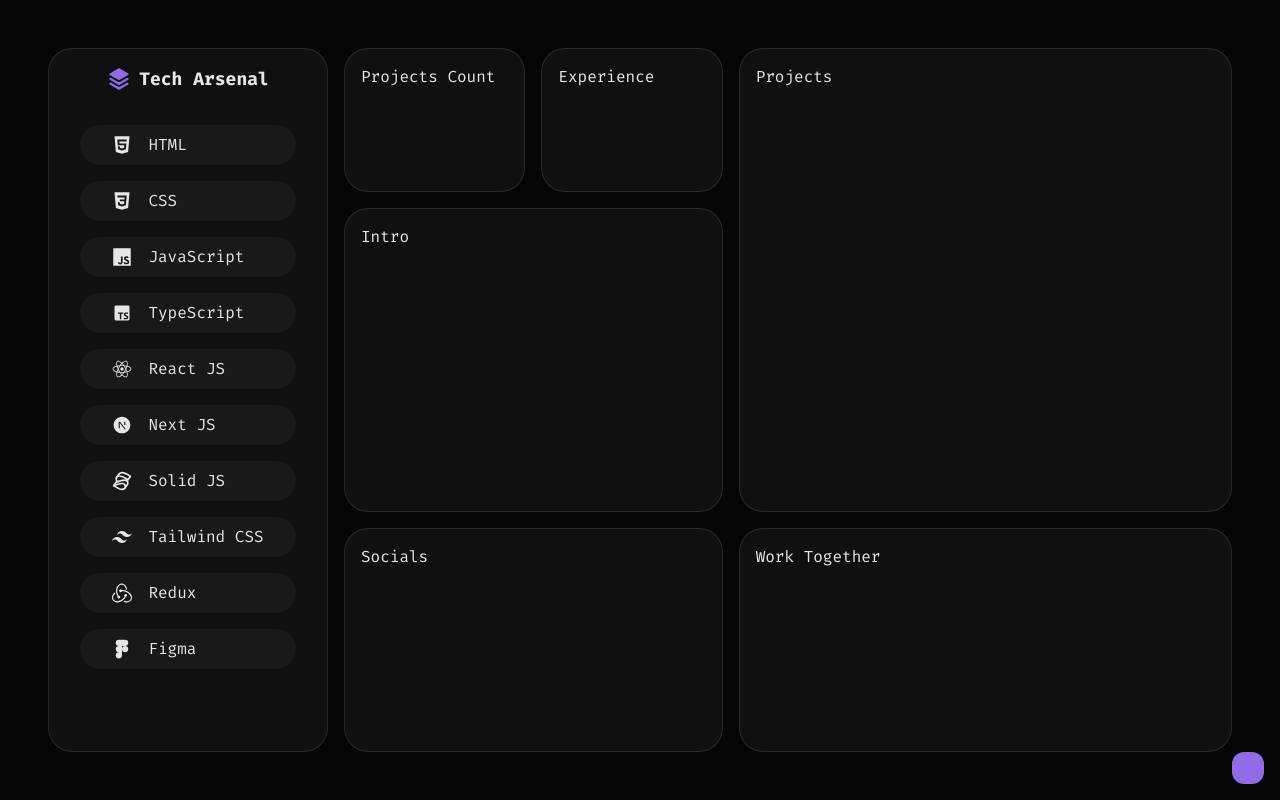
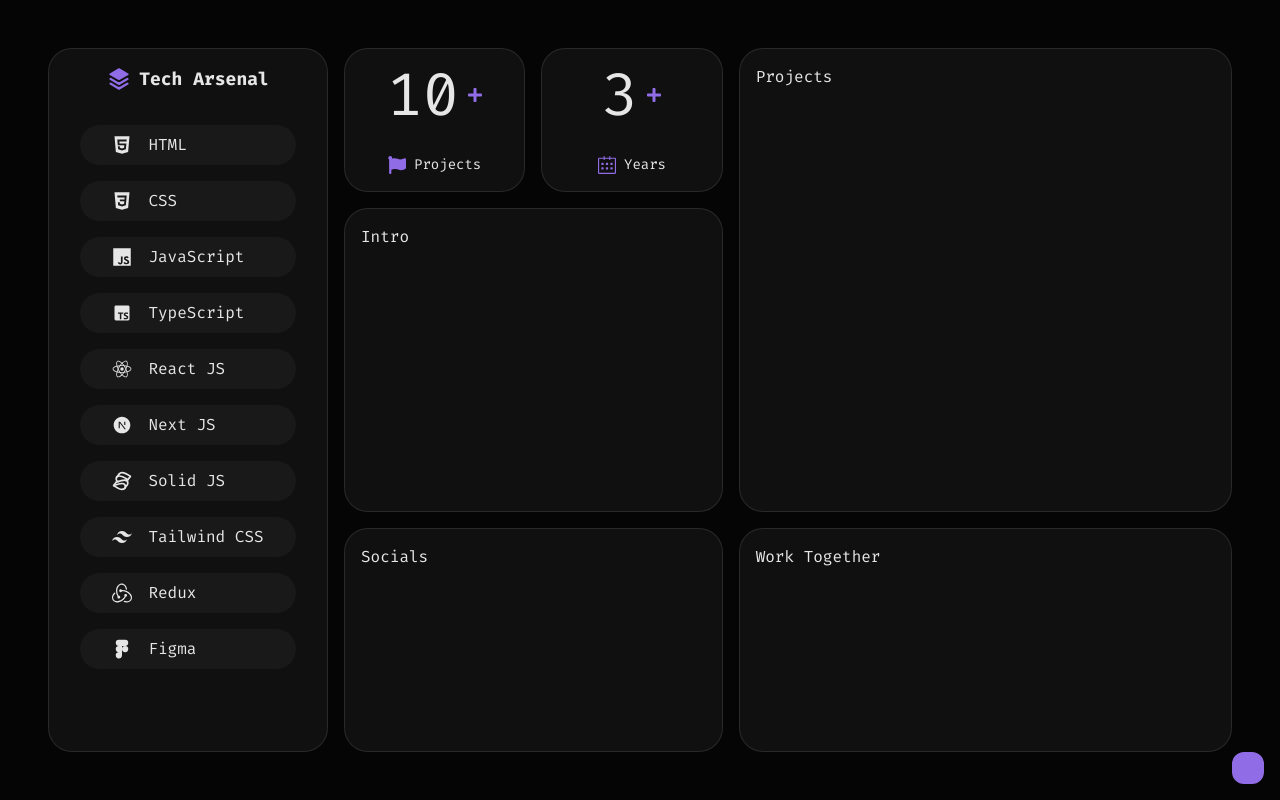
Before and after one commit to Nikhil-Duttaroy/portfolio, a Next.js app: page / in a window 1280 px wide. Built offline with nearby package versions, Linux system fonts and the light colour scheme.

Commit message:
Implemented Porjects and Experince Counter section

```diff
--- a/src/app/page.tsx
+++ b/src/app/page.tsx
@@ -1,12 +1,14 @@
 import Card from "@/components/Card.component";
+import ExperienceCounter from "@/components/ExperinceCounter.component";
+import ProjectCounter from "@/components/ProjectCounter.component";
 import TechStackCard from "@/components/TechStackCard.component";
 
 export default function Home() {
   return (
     <div className=" w-full h-dvh p-12 grid sm:grid-cols-1 sm:grid-rows-auto md:grid-cols-12 md:grid-rows-9 gap-4 bg-darkBackground">
       <TechStackCard />
-      <Card className="col-span-2 row-span-2 col-start-4 ">Projects Count</Card>
-      <Card className="col-span-2 row-span-2 col-start-6">Experience</Card>
+      <ProjectCounter />
+      <ExperienceCounter />
       <Card className="col-span-4 row-span-4 col-start-4 row-start-3">
         Intro
       </Card>
--- /dev/null
+++ b/src/components/CounterCard.component.tsx
@@ -0,0 +1,26 @@
+import React from "react";
+import Card from "./Card.component";
+import { FaPlus } from "react-icons/fa";
+
+interface CounterCardProps {
+  count: number; // The count to display
+  icon: React.ComponentType<{ className?: string; size?: number }>; // The icon component
+  label: string; // The label for the counter
+}
+
+const CounterCard = ({ count, icon: Icon, label }: CounterCardProps) => {
+  return (
+    <Card className="col-span-2 row-span-2 flex flex-col justify-between items-center">
+      <div className="flex justify-center items-center gap-2">
+        <h1 className="text-6xl">{count}</h1>
+        <FaPlus className="text-primaryAccent" />
+      </div>
+      <span className="flex justify-center items-center gap-2 text-sm">
+        <Icon size={18} className="text-primaryAccent" />
+        {label}
+      </span>
+    </Card>
+  );
+};
+
+export default CounterCard;
--- /dev/null
+++ b/src/components/ExperinceCounter.component.tsx
@@ -0,0 +1,9 @@
+import React from "react";
+import CounterCard from "./CounterCard.component";
+import { SlCalender } from "react-icons/sl";
+
+const ExperienceCounter = () => {
+  return <CounterCard count={3} icon={SlCalender} label="Years" />;
+};
+
+export default ExperienceCounter;
--- /dev/null
+++ b/src/components/ProjectCounter.component.tsx
@@ -0,0 +1,9 @@
+import React from "react";
+import CounterCard from "./CounterCard.component";
+import { FaFlag } from "react-icons/fa";
+
+const ProjectCounter = () => {
+  return <CounterCard count={10} icon={FaFlag} label="Projects" />;
+};
+
+export default ProjectCounter;
```
